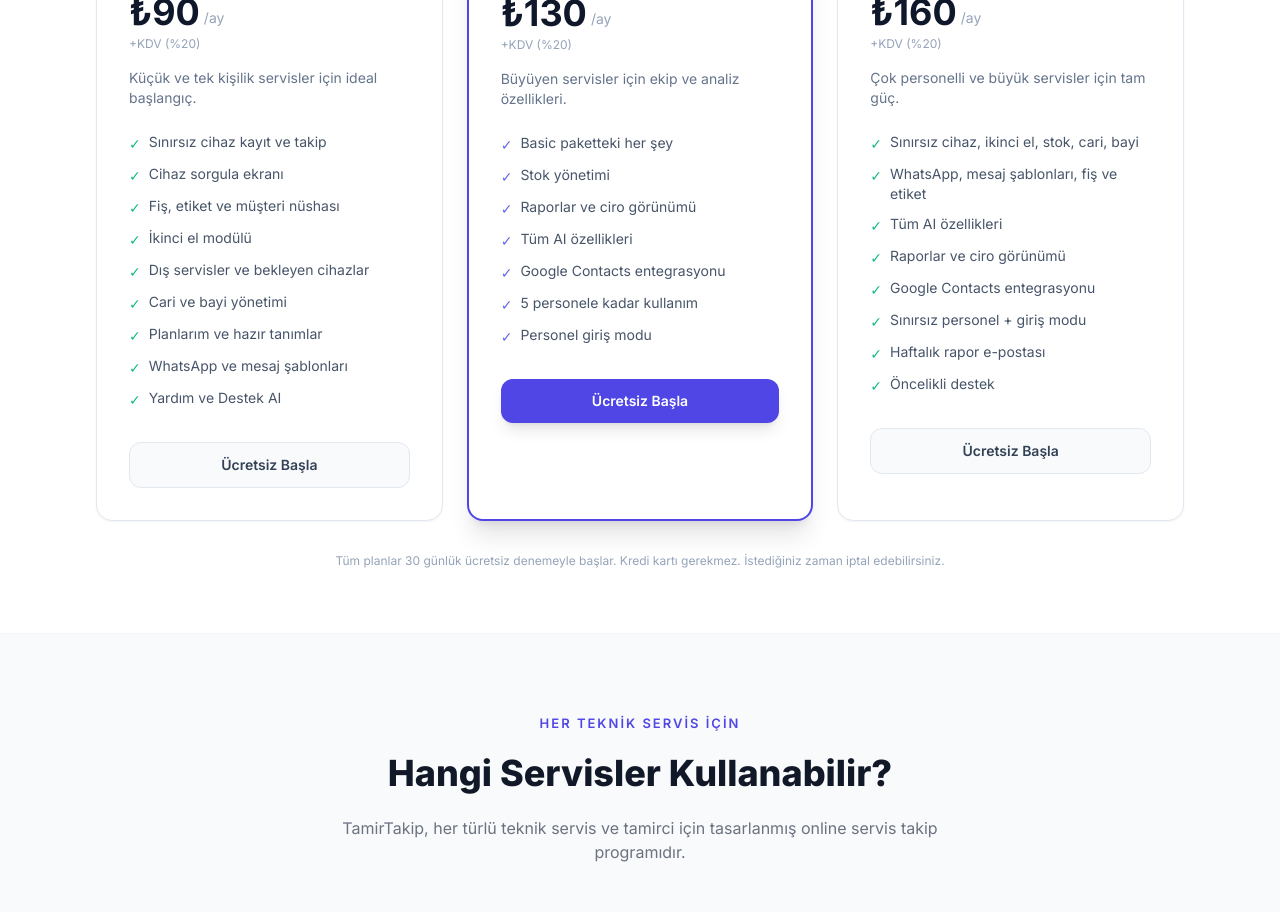
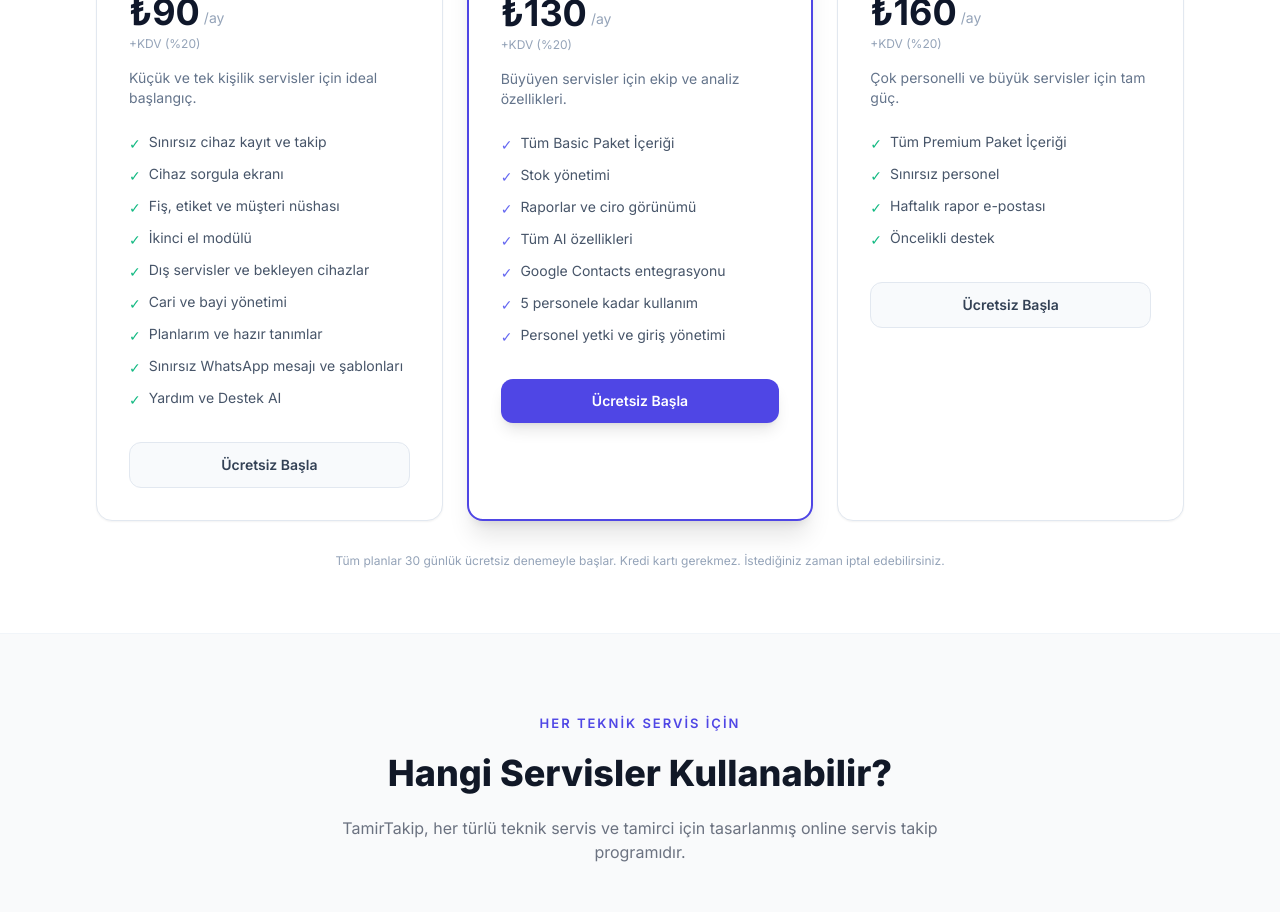
Before and after one commit to kaanccolak/teknikservis, a Next.js app in the folder servis-takip/: page /landing in a window 1280 px wide. Shown: the part 2820-3732 px from the top of the page. Built offline with nearby package versions, Linux system fonts and the light colour scheme; a web font is replaced by a local one.

Commit message:
fiyatlandırma fix

```diff
--- a/servis-takip/src/app/landing/page.tsx
+++ b/servis-takip/src/app/landing/page.tsx
@@ -530,7 +530,7 @@ export default function LandingPage() {
                   <li className="flex items-start gap-2"><span className="mt-0.5 text-emerald-500">✓</span>Dış servisler ve bekleyen cihazlar</li>
                   <li className="flex items-start gap-2"><span className="mt-0.5 text-emerald-500">✓</span>Cari ve bayi yönetimi</li>
                   <li className="flex items-start gap-2"><span className="mt-0.5 text-emerald-500">✓</span>Planlarım ve hazır tanımlar</li>
-                  <li className="flex items-start gap-2"><span className="mt-0.5 text-emerald-500">✓</span>WhatsApp ve mesaj şablonları</li>
+                  <li className="flex items-start gap-2"><span className="mt-0.5 text-emerald-500">✓</span>Sınırsız WhatsApp mesajı ve şablonları</li>
                   <li className="flex items-start gap-2"><span className="mt-0.5 text-emerald-500">✓</span>Yardım ve Destek AI</li>
                 </ul>
               </div>
@@ -549,13 +549,13 @@ export default function LandingPage() {
                 <p className="mt-1 text-xs text-slate-400">+KDV (%20)</p>
                 <p className="mt-4 text-sm text-slate-500">Büyüyen servisler için ekip ve analiz özellikleri.</p>
                 <ul className="mt-6 space-y-2.5 text-sm text-slate-600">
-                  <li className="flex items-start gap-2"><span className="mt-0.5 text-indigo-500">✓</span>Basic paketteki her şey</li>
+                  <li className="flex items-start gap-2"><span className="mt-0.5 text-indigo-500">✓</span>Tüm Basic Paket İçeriği</li>
                   <li className="flex items-start gap-2"><span className="mt-0.5 text-indigo-500">✓</span>Stok yönetimi</li>
                   <li className="flex items-start gap-2"><span className="mt-0.5 text-indigo-500">✓</span>Raporlar ve ciro görünümü</li>
                   <li className="flex items-start gap-2"><span className="mt-0.5 text-indigo-500">✓</span>Tüm AI özellikleri</li>
                   <li className="flex items-start gap-2"><span className="mt-0.5 text-indigo-500">✓</span>Google Contacts entegrasyonu</li>
                   <li className="flex items-start gap-2"><span className="mt-0.5 text-indigo-500">✓</span>5 personele kadar kullanım</li>
-                  <li className="flex items-start gap-2"><span className="mt-0.5 text-indigo-500">✓</span>Personel giriş modu</li>
+                  <li className="flex items-start gap-2"><span className="mt-0.5 text-indigo-500">✓</span>Personel yetki ve giriş yönetimi</li>
                 </ul>
               </div>
               <button type="button" onClick={() => router.push("/login?register=true")} className="mt-8 w-full rounded-xl bg-indigo-600 px-4 py-3 text-sm font-semibold text-white hover:bg-indigo-500 transition shadow-lg">Ücretsiz Başla</button>
@@ -570,12 +570,8 @@ export default function LandingPage() {
                 <p className="mt-1 text-xs text-slate-400">+KDV (%20)</p>
                 <p className="mt-4 text-sm text-slate-500">Çok personelli ve büyük servisler için tam güç.</p>
                 <ul className="mt-6 space-y-2.5 text-sm text-slate-600">
-                  <li className="flex items-start gap-2"><span className="mt-0.5 text-emerald-500">✓</span>Sınırsız cihaz, ikinci el, stok, cari, bayi</li>
-                  <li className="flex items-start gap-2"><span className="mt-0.5 text-emerald-500">✓</span>WhatsApp, mesaj şablonları, fiş ve etiket</li>
-                  <li className="flex items-start gap-2"><span className="mt-0.5 text-emerald-500">✓</span>Tüm AI özellikleri</li>
-                  <li className="flex items-start gap-2"><span className="mt-0.5 text-emerald-500">✓</span>Raporlar ve ciro görünümü</li>
-                  <li className="flex items-start gap-2"><span className="mt-0.5 text-emerald-500">✓</span>Google Contacts entegrasyonu</li>
-                  <li className="flex items-start gap-2"><span className="mt-0.5 text-emerald-500">✓</span>Sınırsız personel + giriş modu</li>
+                  <li className="flex items-start gap-2"><span className="mt-0.5 text-emerald-500">✓</span>Tüm Premium Paket İçeriği</li>
+                  <li className="flex items-start gap-2"><span className="mt-0.5 text-emerald-500">✓</span>Sınırsız personel</li>
                   <li className="flex items-start gap-2"><span className="mt-0.5 text-emerald-500">✓</span>Haftalık rapor e-postası</li>
                   <li className="flex items-start gap-2"><span className="mt-0.5 text-emerald-500">✓</span>Öncelikli destek</li>
                 </ul>
```
